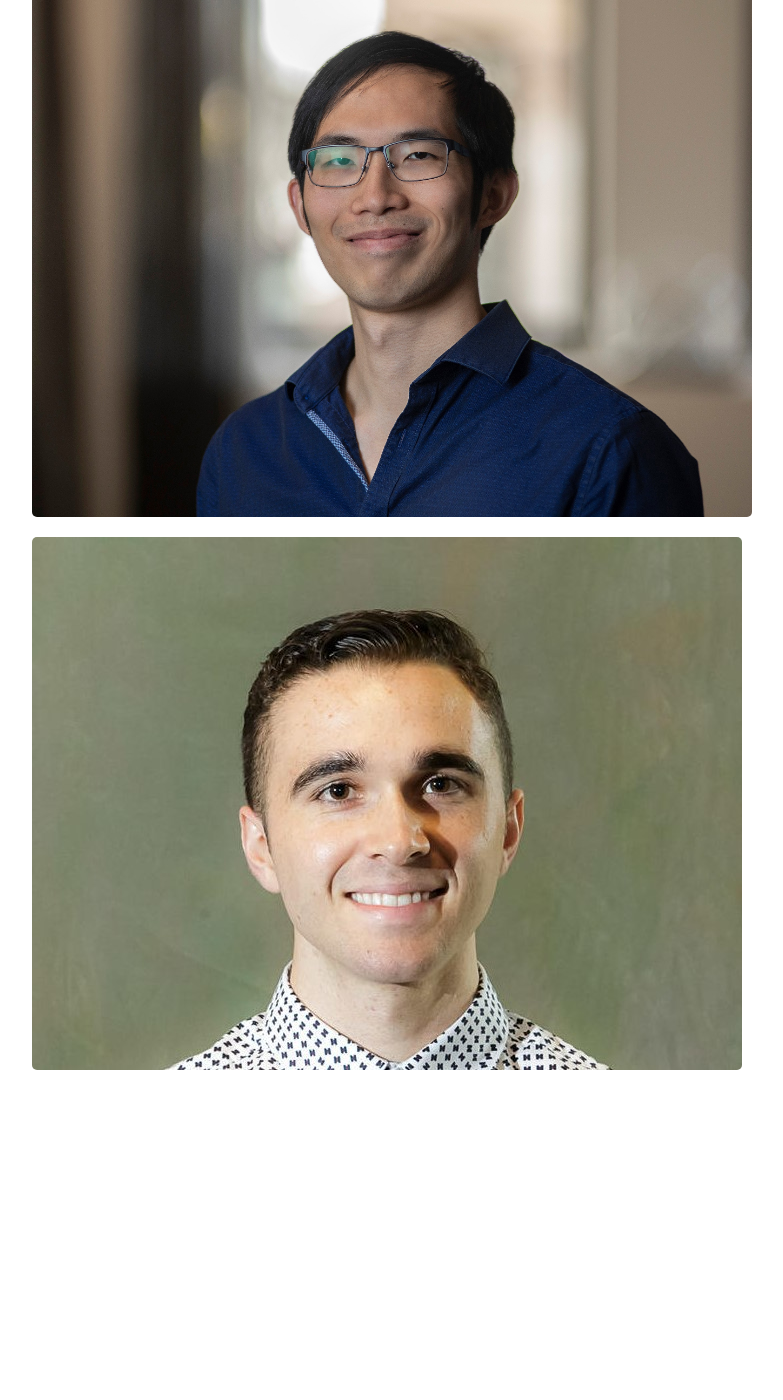
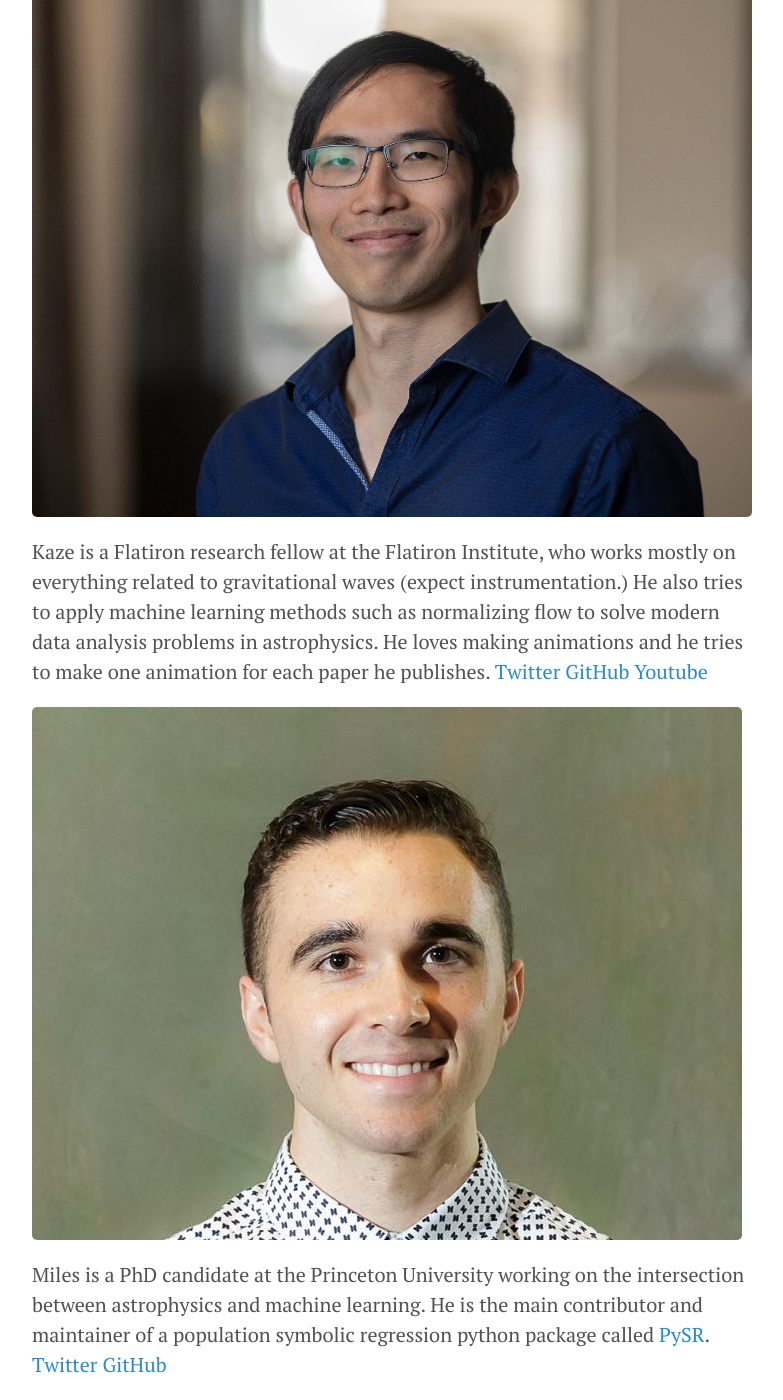
Before and after one commit to kazewong/SymbolicGWPopulation_paper, a Jekyll site: the page built from index.md, in a window 1280 px wide and 1400 px high, scrolled down 6370 px. Shown: the whole window, without its empty margins (248-1031 px from the left). Built offline with Jekyll 4.4.1, drawn with Linux system fonts in a browser that asks for light colours; comment, search, counter and statistics services are not loaded; before the commit the page ends 7460 px from its top, so only the background shows below that.

Commit message:
Add author description

```diff
--- a/index.md
+++ b/index.md
@@ -53,8 +53,16 @@ The animation in this poster is made using an animation engine for explanatory m
 
 <img src="{{site.baseurl}}/public/image/Kaze.jpg"/>
 
+Kaze is a Flatiron research fellow at the Flatiron Institute, who works mostly on  everything related to gravitational waves (expect instrumentation.)
+He also tries to apply machine learning methods such as normalizing flow to solve modern data analysis problems in astrophysics.
+He loves making animations and he tries to make one animation for each paper he publishes.
+[Twitter](https://twitter.com/physicskaze?lang=en) [GitHub](https://github.com/kazewong) [Youtube](https://www.youtube.com/channel/UCt6jkLTx5GBkGQ57HiPaeLg)
+
 <img src="{{site.baseurl}}/public/image/Miles.jpeg"/>
 
+Miles is a PhD candidate at the Princeton University working on the intersection between astrophysics and machine learning.
+He is the main contributor and maintainer of a population symbolic regression python package called [PySR](https://github.com/MilesCranmer/PySR).
+[Twitter](https://twitter.com/MilesCranmer) [GitHub](https://github.com/MilesCranmer)
 
 {% if page.comments %}
 <div id="disqus_thread"></div>
```
